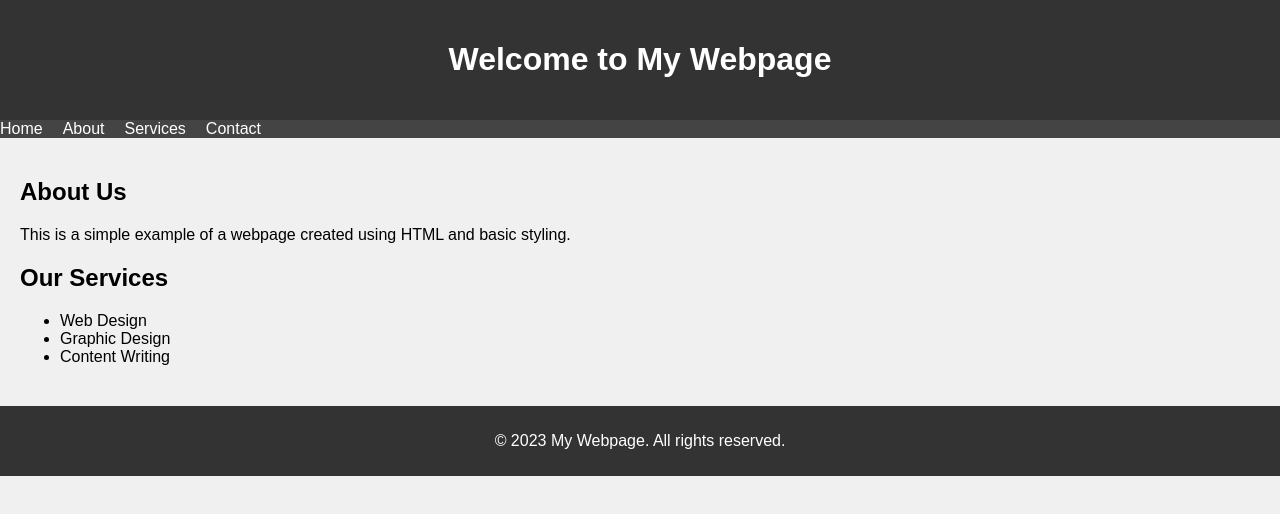
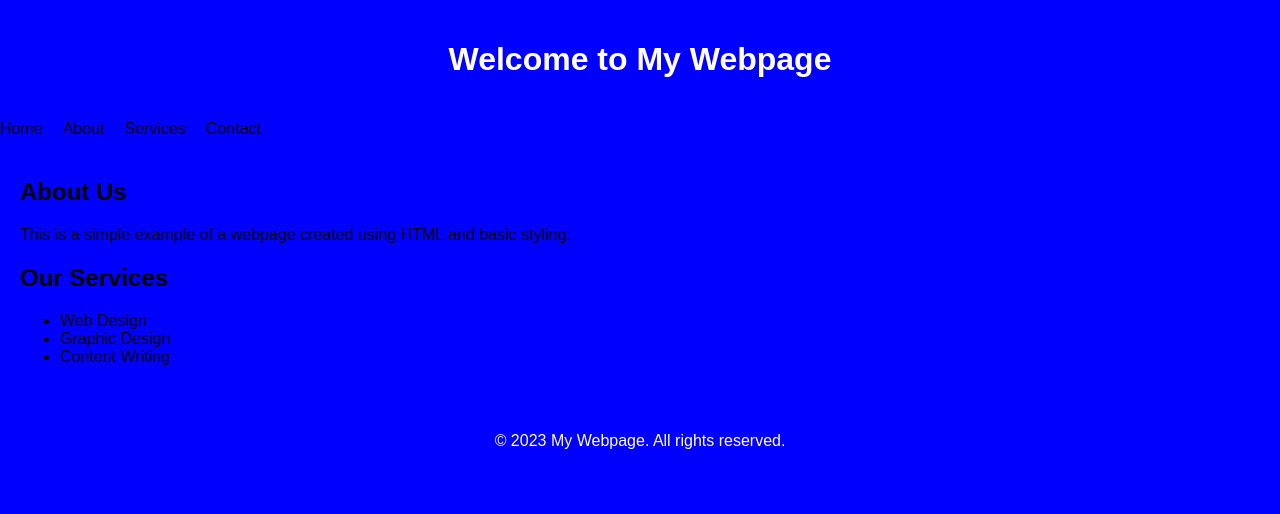
Before and after one commit to praneshm2004/bloger, a plain HTML site: page index.html in a window 1280 px wide. Drawn offline with Linux system fonts and the light colour scheme.

Commit message:
Update index.html

```diff
--- a/index.html
+++ b/index.html
@@ -7,11 +7,11 @@
             font-family: Arial, sans-serif;
             margin: 0;
             padding: 0;
-            background-color: #f0f0f0;
+            background-color: blue;
         }
 
         header {
-            background-color: #333;
+            background-color: blue;
             color: white;
             padding: 20px;
             text-align: center;
@@ -21,7 +21,7 @@
             list-style: none;
             margin: 0;
             padding: 0;
-            background-color: #444;
+            background-color: blue;
             overflow: hidden;
         }
 
@@ -31,7 +31,7 @@
         }
 
         nav ul li a {
-            color: white;
+            color: black;
             text-decoration: none;
         }
 
@@ -48,7 +48,7 @@
         }
 
         footer {
-            background-color: #333;
+            background-color: blue;
             color: white;
             padding: 10px;
             text-align: center;
```
